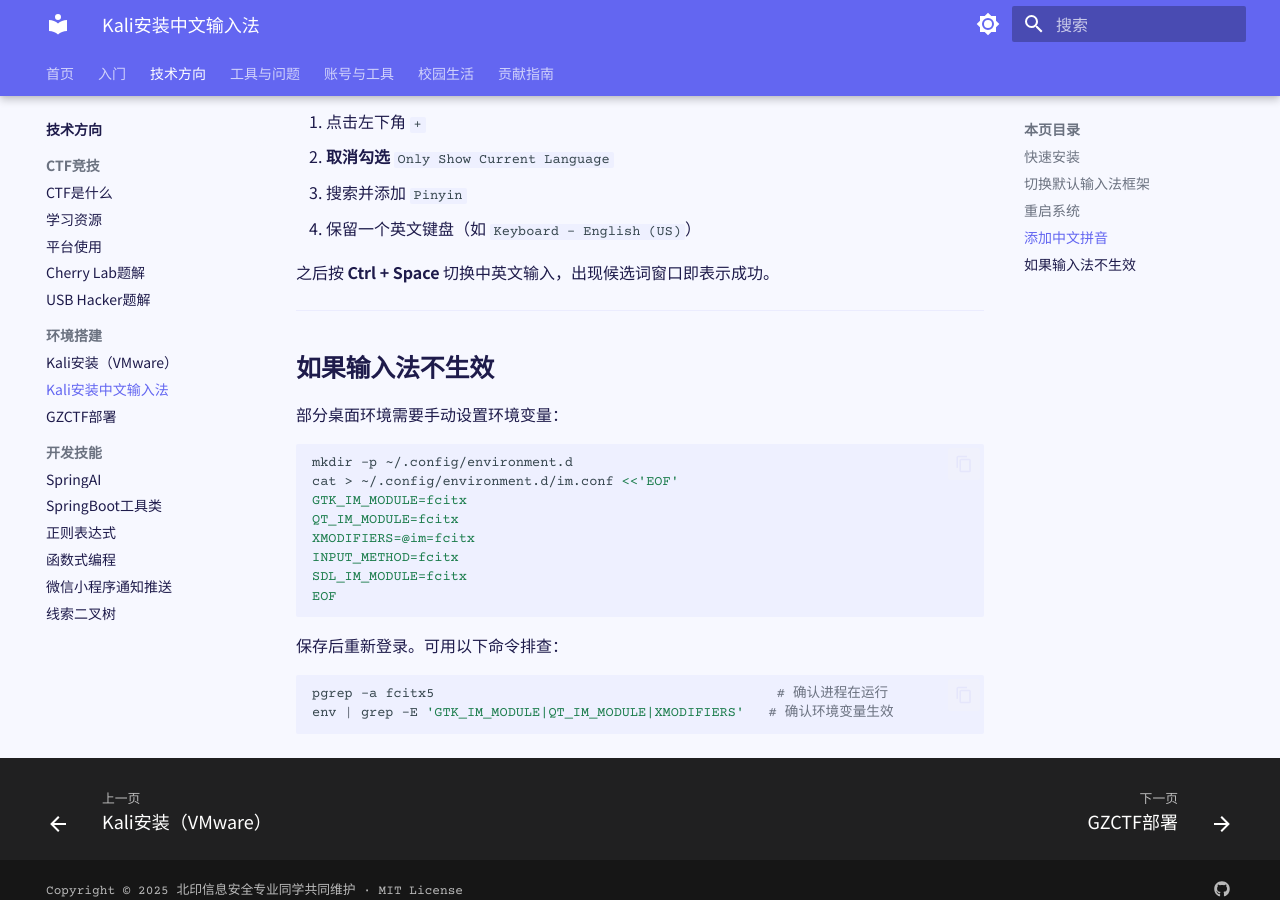
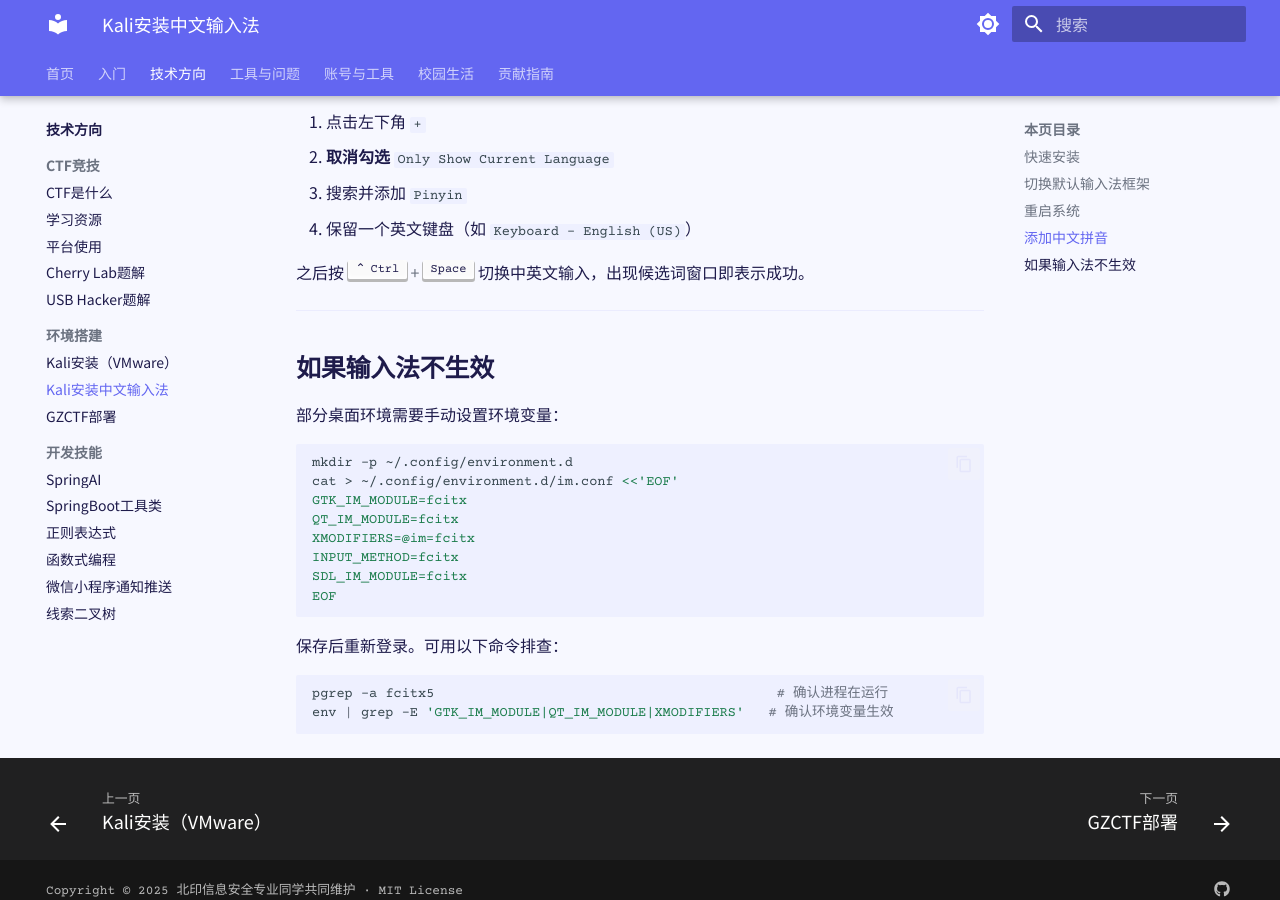
Before and after one commit to starnotes-xj/SurviveBIGCManual, an MkDocs documentation site: the page built from docs/02-技术方向/环境搭建/Kali安装Fcitx5输入法.md, in a window 1280 px wide and 900 px high, scrolled down 1184 px. Built offline with MkDocs 1.6.1 and Material for MkDocs 9.7.7, drawn with Linux system fonts in a browser that asks for light colours.

Commit message:
feat: 启用 pymdownx.keys 扩展，键帽样式渲染快捷键

```diff
--- a/docs/02-技术方向/环境搭建/Kali安装Fcitx5输入法.md
+++ b/docs/02-技术方向/环境搭建/Kali安装Fcitx5输入法.md
@@ -60,7 +60,7 @@ fcitx5-configtool
 3. 搜索并添加 `Pinyin`
 4. 保留一个英文键盘（如 `Keyboard - English (US)`）
 
-之后按 **Ctrl + Space** 切换中英文输入，出现候选词窗口即表示成功。
+之后按 ++ctrl+space++ 切换中英文输入，出现候选词窗口即表示成功。
 
 ---
 
--- a/mkdocs.yml
+++ b/mkdocs.yml
@@ -76,6 +76,7 @@ markdown_extensions:
   - pymdownx.emoji:
       emoji_index: !!python/name:material.extensions.emoji.twemoji
       emoji_generator: !!python/name:material.extensions.emoji.to_svg
+  - pymdownx.keys
   - pymdownx.tasklist:
       custom_checkbox: true
   - attr_list
```
